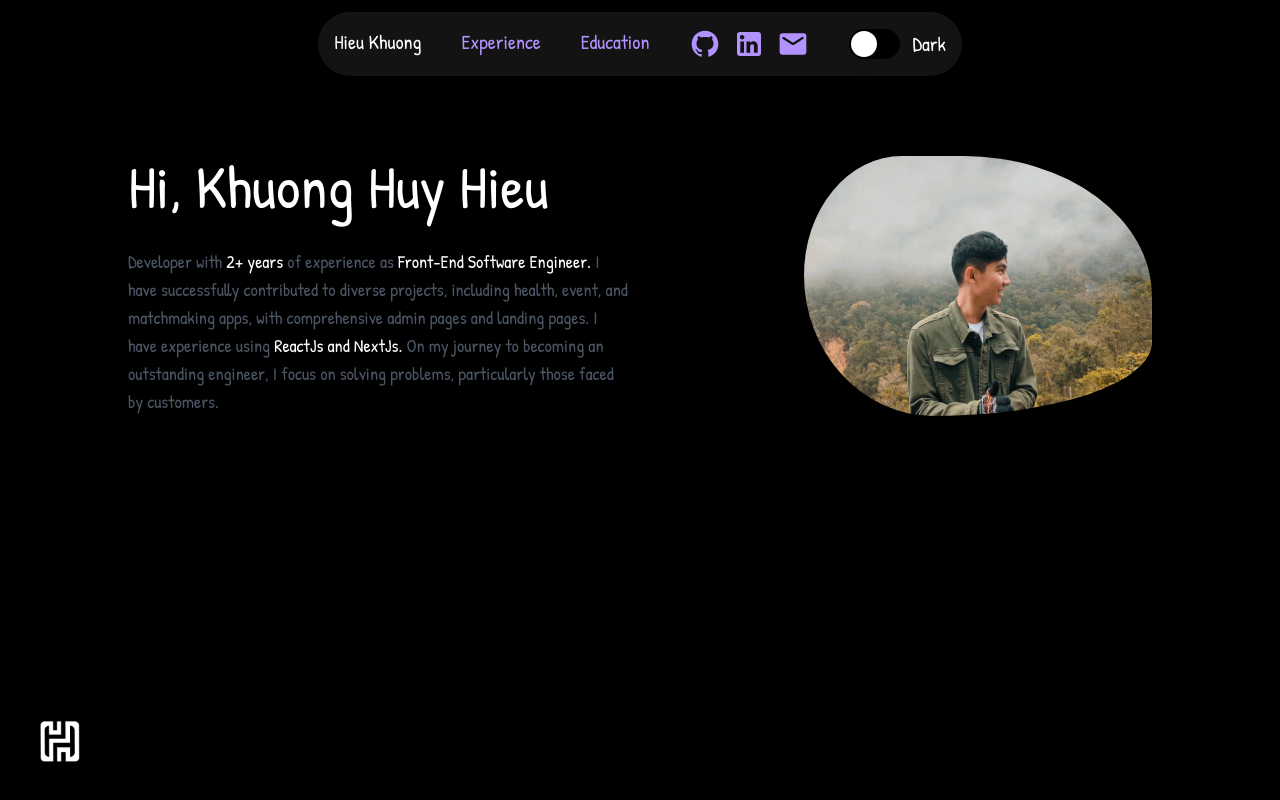
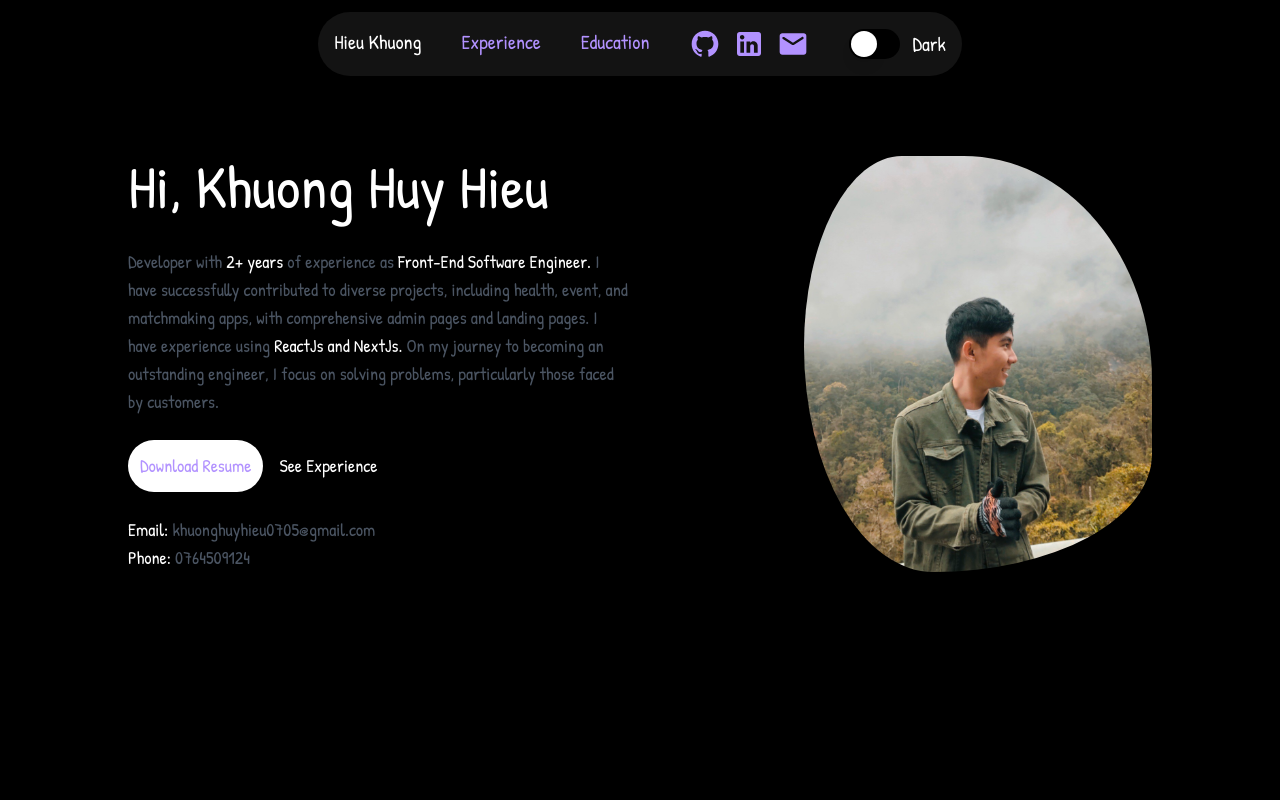
Before and after one commit to khuonghuyhieu/portfolio, a Next.js app: page / in a window 1280 px wide. Built offline with nearby package versions, Linux system fonts and the light colour scheme.

Commit message:
fix information

```diff
--- a/src/contexts/ThemeProvider/index.js
+++ b/src/contexts/ThemeProvider/index.js
@@ -5,7 +5,7 @@ import { THEME } from '@/constants'
 
 export function ThemeProvider({ children, ...props }) {
   return (
-    <NextThemesProvider attribute="data-theme" defaultTheme={THEME.DARK} enableSystem {...props}>
+    <NextThemesProvider attribute="data-theme" defaultTheme={THEME.DEFAULT} enableSystem {...props}>
       {children}
     </NextThemesProvider>
   )
--- a/src/styles/globals.css
+++ b/src/styles/globals.css
@@ -7,6 +7,7 @@
     --text-default: white;
     --text-theme: white;
     --bg-background: black;
+    --bg-theme: white;
 
     /* color */
     --white: #ffff;
@@ -21,7 +22,7 @@
   [data-theme='light'] {
     --text-default: black;
     --text-theme: black;
-    --bg-background: white;
+    --bg-theme: black;
   }
 }
 
--- a/src/views/Home/components/InformationSection/index.js
+++ b/src/views/Home/components/InformationSection/index.js
@@ -1,3 +1,6 @@
+import { Link } from '@/components/ui'
+import { routes } from '@/constants'
+
 export const InformationSection = () => {
   return (
     <section className="m-auto mt-20 max-w-[1024px]">
@@ -13,6 +16,22 @@ export const InformationSection = () => {
             outstanding engineer, I focus on solving problems, particularly those faced by
             customers.
           </p>
+          <div className="mt-6 flex items-center gap-4 text-lg">
+            <button className="bg-theme rounded-full p-3 text-lg text-purple">
+              Download Resume
+            </button>
+            <Link href={routes.EXPERIENCE} className="text-theme">
+              See Experience
+            </Link>
+          </div>
+          <div className="mt-6 rounded-full text-lg text-gray-600">
+            <p>
+              <span className="text-theme">Email: </span>khuonghuyhieu0705@gmail.com
+            </p>
+            <p>
+              <span className="text-theme">Phone: </span> 0764509124
+            </p>
+          </div>
         </div>
         <div className="avatar-custom" />
       </div>
--- a/tailwind.config.js
+++ b/tailwind.config.js
@@ -20,6 +20,9 @@ module.exports = {
       textColor: {
         theme: 'var(--text-theme)',
       },
+      backgroundColor: {
+        theme: 'var(--bg-theme)',
+      },
     },
   },
   plugins: [],
```
